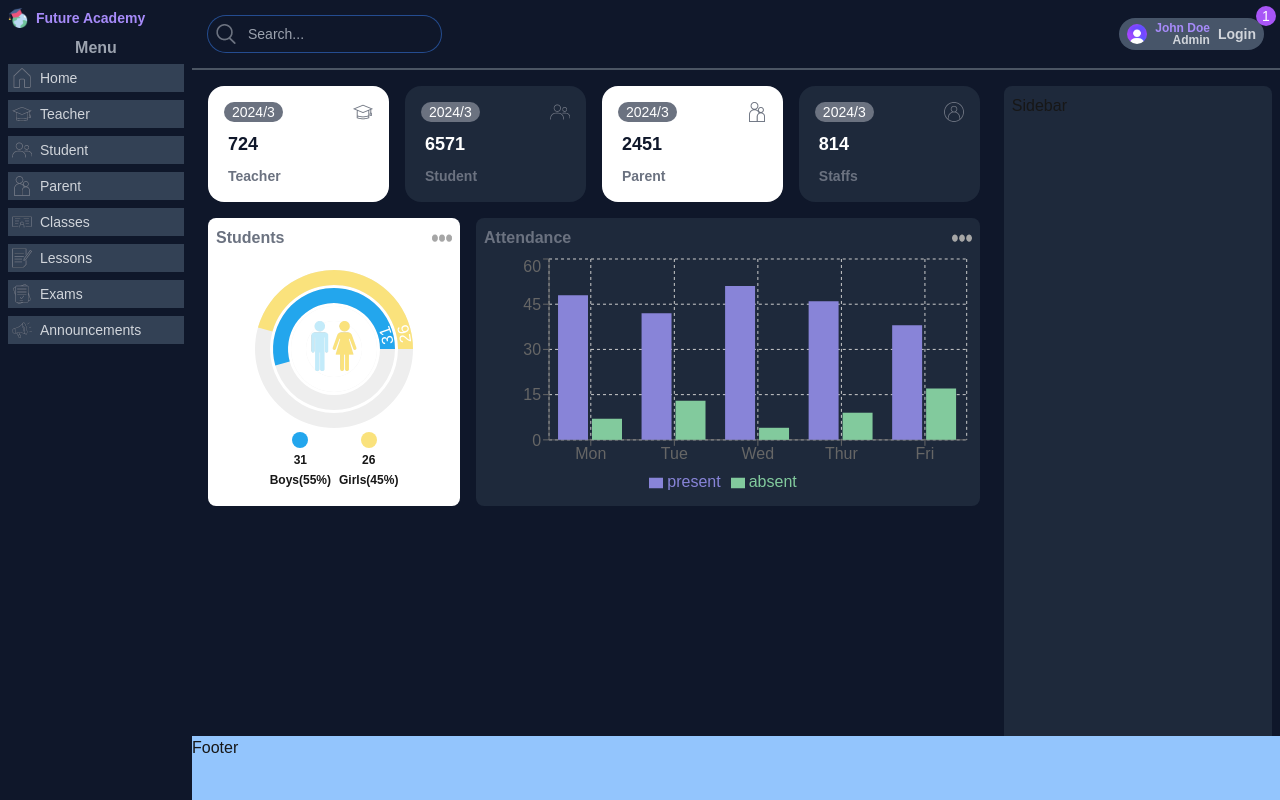
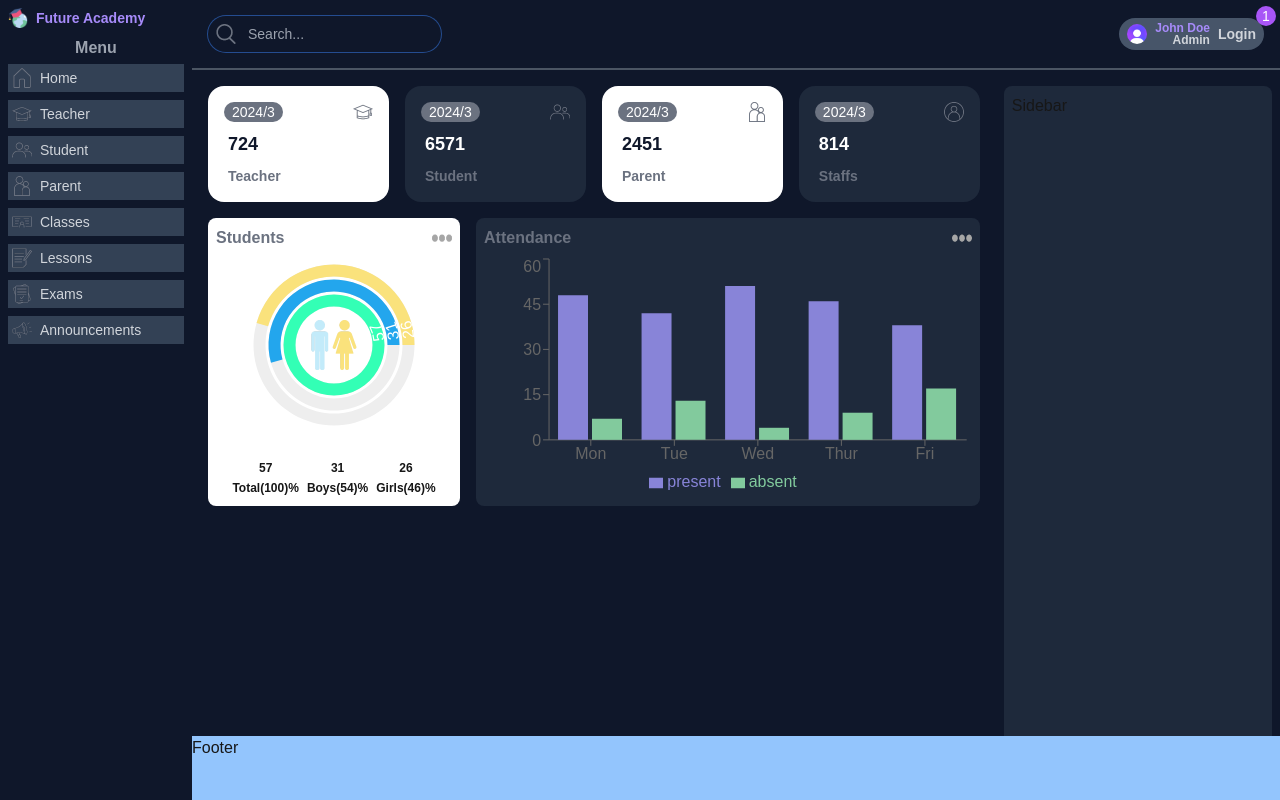
Before and after one commit to mubetesh/student-dashboard, a Next.js app: page /admin in a window 1280 px wide. Built offline with nearby package versions, Linux system fonts and the light colour scheme.

Commit message:
modify charts

```diff
--- a/src/app/(dashboard)/admin/page.tsx
+++ b/src/app/(dashboard)/admin/page.tsx
@@ -1,6 +1,5 @@
-
 import UserCardList from "../../../components/UserCardList";
-import CountChart from "../../../components/CountChart"
+import CountChart from "../../../components/CountChart";
 import AttendanceChart from "@/components/AttendanceChart";
 
 const Admin = () => {
@@ -9,28 +8,13 @@
       <div className="w-full">
         <UserCardList />
       </div>
-
       <div className="flex gap-4 flex-col  md:flex-row rounded-xl">
         <div className="w-full md:w-1/3 h-72 bg-white rounded-lg p-2 ">
-          <div className="h-[70%]">
-            <CountChart />
-          </div>
-          <div className="flex justify-center gap-2 mt-4">
-            <div className="flex flex-col gap-1 justify-center items-center">
-              <div className="rounded-full w-4 h-4 bg-[#23a6ed]"></div>
-              <h1 className="font-semibold text-xs ">31</h1>
-              <h2 className="font-semibold text-xs ">Boys(55%)</h2>
-            </div>
-            <div className="flex flex-col gap-1 justify-center items-center">
-              <div className="rounded-full w-4 h-4 bg-[#FAE27C] "></div>
-              <h1 className="font-semibold text-xs ">26</h1>
-              <h2 className="font-semibold text-xs ">Girls(45%)</h2>
-            </div>
-          </div>
+          <CountChart />
         </div>
         <div className="w-full md:w-2/3 h-72 bg-slate-800 rounded-lg p-2">
         <AttendanceChart />
-        </div>
+      </div>
       </div>
 
     </div>
--- a/src/components/AttendanceChart.tsx
+++ b/src/components/AttendanceChart.tsx
@@ -6,7 +6,6 @@
   Rectangle,
   XAxis,
   YAxis,
-  CartesianGrid,
   Tooltip,
   Legend,
   ResponsiveContainer,
@@ -48,7 +47,7 @@
       </div>
       <ResponsiveContainer width="100%" height="90%">
         <BarChart width={500} height={300} data={data} barSize={30}>
-          <CartesianGrid strokeDasharray="3 3" />
+
           <XAxis dataKey="name" />
           <YAxis />
           <Tooltip />
--- a/src/components/CountChart.tsx
+++ b/src/components/CountChart.tsx
@@ -1,44 +1,68 @@
-"use client"
-import Image from "next/image"
-import { RadialBarChart, RadialBar, ResponsiveContainer } from 'recharts';
+"use client";
+import Image from "next/image";
+import { RadialBarChart, RadialBar, ResponsiveContainer } from "recharts";
 
 const data = [
   {
-    name: 'Total',
+    name: "Total",
     count: 57,
-    fill: '#fff',
+    fill: "#33ffb5",
   },
   {
-    name: 'Boys',
+    name: "Boys",
     count: 31,
-    fill: '#23a6ed',
+    fill: "#23a6ed",
   },
   {
-    name: 'Girls',
+    name: "Girls",
     count: 26,
-    fill: '#FAE27C',
-  }
-  ]
+    fill: "#FAE27C",
+  },
+];
 const CountChart = () => {
   return (
-    <div className="h-full relative">
-      <div className="flex justify-between mb-1">
-        <h1 className="text-gray-500 font-bold" >Students</h1>
+    <div className="h-full ">
+      <div className="flex justify-between">
+        <h1 className="text-gray-500 font-bold">Students</h1>
         <Image src="/moreDark.png" alt="" width={20} height={20} />
       </div>
+      <div className="h-[70%] relative">
         <ResponsiveContainer width="100%" height="100%">
-        <RadialBarChart cx="50%" cy="50%" innerRadius="40%" outerRadius="100%" barSize={15} data={data}>
+          <RadialBarChart
+            cx="50%"
+            cy="50%"
+            innerRadius="50%"
+            outerRadius="100%"
+            barSize={12}
+            data={data}
+          >
             <RadialBar
-            label={{ position: 'insideStart', fill: '#fff' }}
+              label={{ position: "insideStart", fill: "#fff" }}
               background
               dataKey="count"
             />
-
           </RadialBarChart>
         </ResponsiveContainer>
-      <Image src="/maleFemale.png" alt="" width={50} height={50} className="absolute top-1/2 left-1/2 -translate-x-1/2 " />
+        <Image
+          src="/maleFemale.png"
+          alt=""
+          width={50}
+          height={50}
+          className="absolute top-1/2 left-1/2 -translate-x-1/2 -translate-y-1/2 "
+        />
       </div>
-  )
-}
 
-export default CountChart
+      <div className="flex justify-center gap-2">
+        {data.map((item) =>
+          <div key={item.name} className="flex flex-col gap-1 justify-center items-center">
+            <div className={`rounded-full w-4 h-4 bg-[${item.fill}]`}></div>
+            <h1 className="font-semibold text-xs">{item.count}</h1>
+            <h2 className="font-semibold text-xs">{item.name}({Math.round((item.count/ data[0].count)*100)})%</h2>
+          </div>
+        )}
+      </div>
+    </div>
+  );
+};
+
+export default CountChart;
```
Lines whose indentation alone changed are shown as unchanged.
